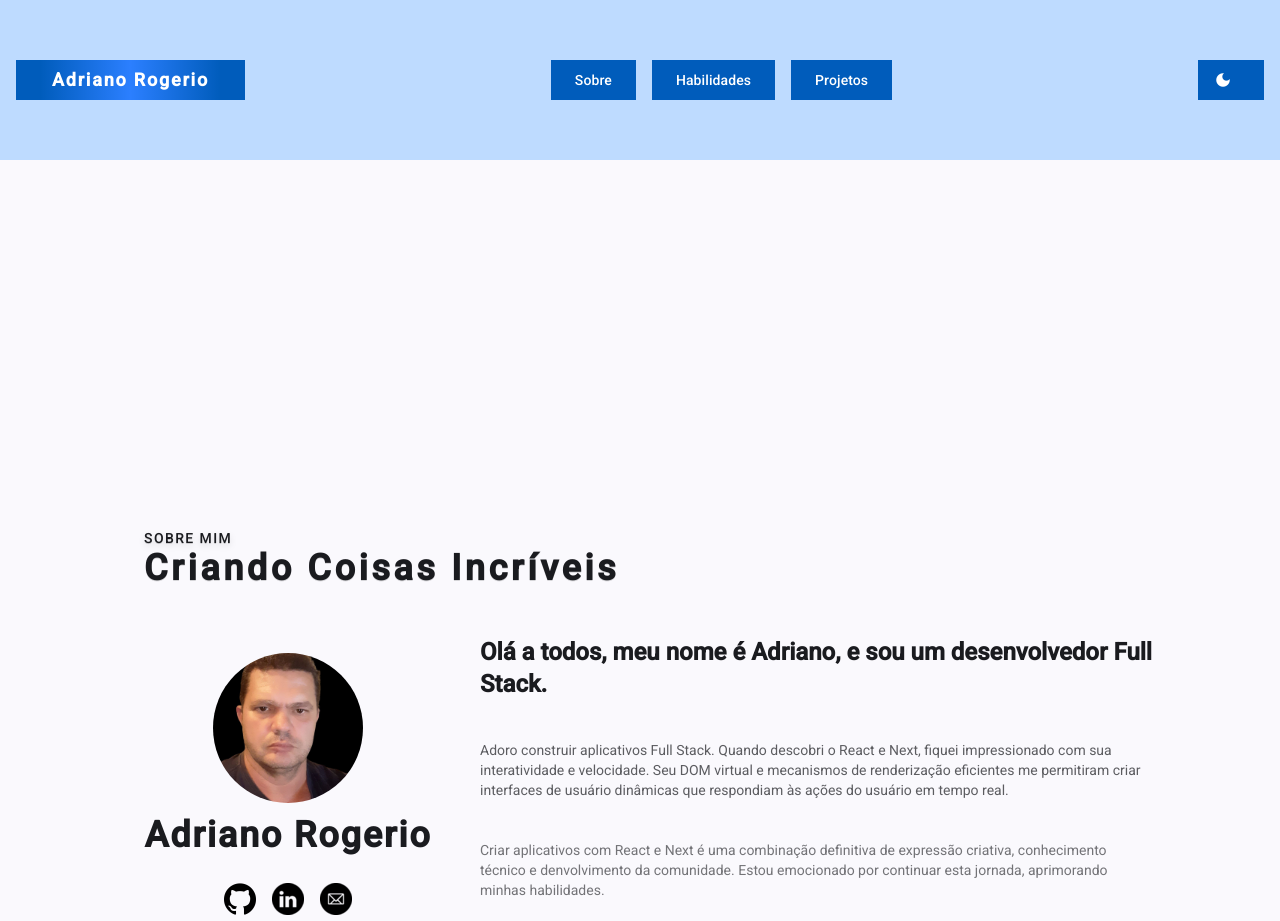
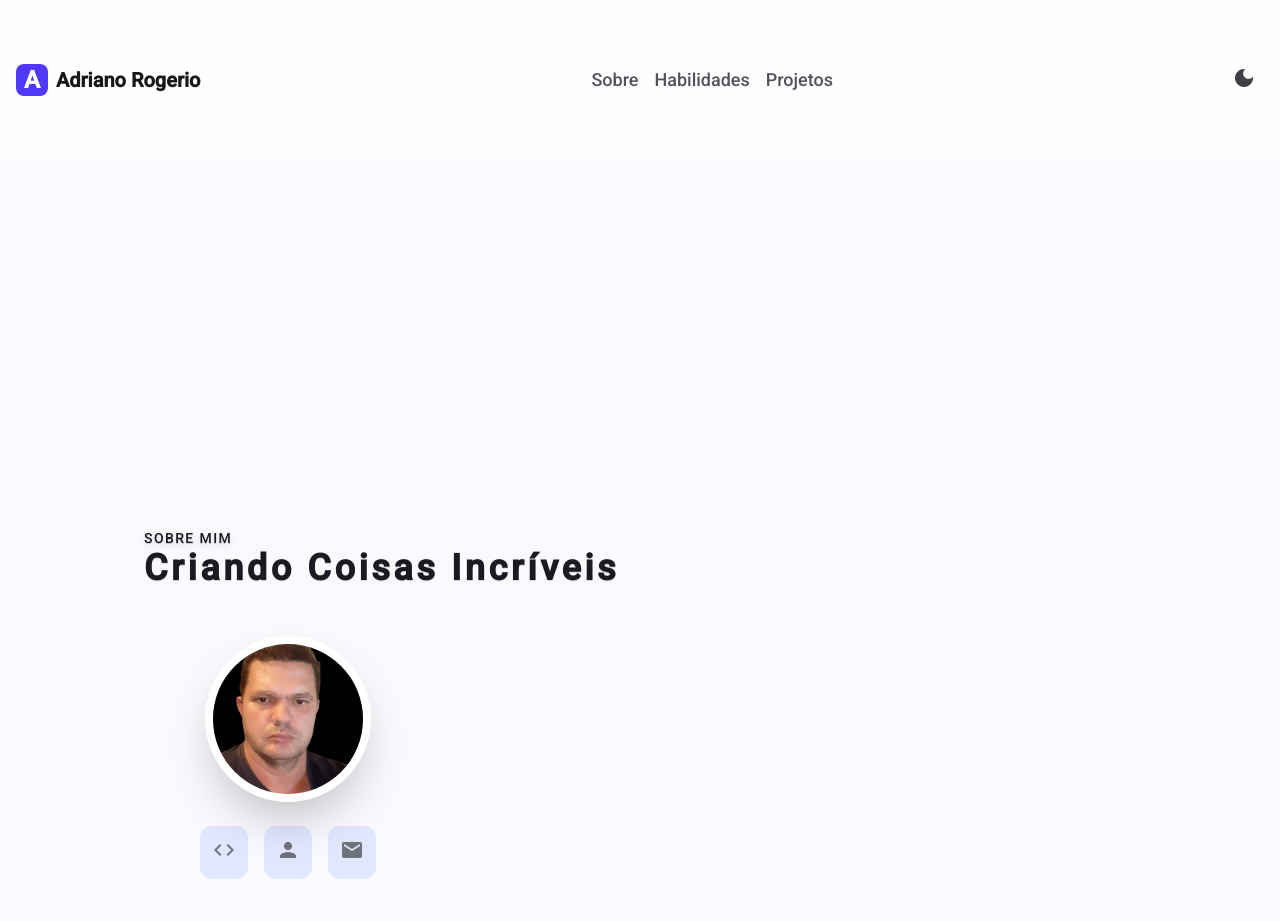
Before and after one commit to GITGARDS/app-portifolio, an Angular app: page / in a window 1280 px wide. Shown: the top 921 px of the page. Built offline with nearby package versions, Linux system fonts and the light colour scheme.

Commit message:
feat: melhorias

```diff
--- a/src/app/components/header/header-logo/header-logo.html
+++ b/src/app/components/header/header-logo/header-logo.html
@@ -1,11 +1,14 @@
 <div
   class="h-full rounded-lg flex items-center justify-center lg:justify-start text-2xl select-none cursor-pointer"
 >
-  <a matButton="filled" href="#sobre">
-    <p
-      class="h-10 flex items-center text-lg font-bold text-white px-3 bg-linear-to-r via-blue-500 tracking-widest"
-    >
-      Adriano Rogerio
-    </p>
+  <a href="#sobre">
+    <div class="flex items-center gap-2">
+      <div
+        class="w-8 h-8 bg-indigo-600 rounded-lg flex items-center justify-center text-white font-bold"
+      >
+        A
+      </div>
+      <span class="text-xl font-bold text-zinc-900 dark:text-white hidden sm:block">Adriano Rogerio</span>
+    </div>
   </a>
 </div>
--- a/src/app/components/header/header-nav/header-nav.html
+++ b/src/app/components/header/header-nav/header-nav.html
@@ -1,7 +1,11 @@
 <ul class="h-full flex items-center justify-center lg:justify-start gap-4">
   @for (item of items; track $index) {
     <li>
-      <a matButton="filled" [href]="item.link">{{ item.label }}</a>
+      <a
+        [href]="item.link"
+        class="text-lg font-medium text-zinc-600 dark:text-zinc-400 hover:text-indigo-600 dark:hover:text-indigo-400 transition-colors"
+        >{{ item.label }}</a
+      >
     </li>
   }
 </ul>
--- a/src/app/components/header/header-theme/header-theme.html
+++ b/src/app/components/header/header-theme/header-theme.html
@@ -1,7 +1,8 @@
 <div class="h-full flex items-center justify-center lg:justify-start gap-4">
-  <button matButton="filled" (click)="toggleTheme()">
-
+  <button
+    (click)="toggleTheme()"
+    class="p-2 text-zinc-700 dark:text-zinc-300 hover:bg-zinc-100 dark:hover:bg-zinc-800 rounded-full transition-colors"
+  >
     <mat-icon>{{ icone() }}</mat-icon>
-
   </button>
 </div>
--- a/src/app/components/header/header.html
+++ b/src/app/components/header/header.html
@@ -1,4 +1,4 @@
-<header class="w-full h-[20%] fixed top-0 flex-wrap sm:flex items-center justify-between bg-blue-200 p-4 z-50">
+<header class="w-full h-[20%] fixed top-0 flex-wrap sm:flex items-center justify-between bg-white/80 dark:bg-zinc-900/80  p-4 z-50">
   <section class="h-12">
     <app-header-logo></app-header-logo>
   </section>
--- a/src/app/pages/sobre/sobre.html
+++ b/src/app/pages/sobre/sobre.html
@@ -2,44 +2,40 @@
   <app-title-pagina titulo="Sobre mim" descricao="Criando coisas incríveis" />
   <div class="items-center spacey-2 xl:grid xl:grid-cols-3 xl:gap-x-8 xl:space-y-0">
     <div class="flex flex-col items-center pt-8">
+      <div
+        class="aspect-square rounded-full overflow-hidden bg-zinc-100 dark:bg-zinc-800 border-8 border-white dark:border-zinc-900 shadow-2xl relative z-10"
+      >
         <img
-        src="avatar.jpg"
-        alt="eu mesmo"
+          [src]="about().avatar"
+          [alt]="about().name"
           width="150"
-        class="rounded-full object-cover object-top"
+          class="object-cover object-top"
           priority
         />
-      <h3 class="pt-4 pb-2 text-4xl font-bold leading-8 tracking-wider">Adriano Rogerio</h3>
+      </div>
 
       <div class="flex gap-4 pt-6">
-        <a href="https://github.com/GITGARDS" target="_blank">
-          <img src="github32.png" alt="github" class="hover:scale-110 transition duration-300" />
+        @for (social of about().socials; track social.name) {
+          <a
+            [href]="social.url"
+            target="_blank"
+            class="p-3 text-zinc-500 hover:text-indigo-600 dark:text-zinc-400 dark:hover:text-indigo-400 transition-colors bg-indigo-100 dark:bg-zinc-800 rounded-xl"
+          >
+            <mat-icon>{{ social.icon }}</mat-icon>
           </a>
-        <a href="https://linkedin.com/in/adriano-rogerio-de-souza-95138a214/" target="_blank">
-          <img src="linkedin32.png" alt="github" class="hover:scale-110 transition duration-300" />
-        </a>
-        <a href="mailto:adrianorogeriodesouza4353@gmail.com" target="_blank">
-          <img src="email32.png" alt="github" class="hover:scale-110 transition duration-300" />
-        </a>
+        }
       </div>
-    </div>
+
       <div
         class="flex flex-col gap-10 prose max-w-none prose-lg pt-8 pb-8 dark:prose-invert xl:col-span-2"
       >
-      <p class="text-2xl font-bold">
-        Olá a todos, meu nome é Adriano, e sou um desenvolvedor Full Stack.
-      </p>
-      <p class="text-1xl opacity-70">
-        Adoro construir aplicativos Full Stack. Quando descobri o React e Next, fiquei impressionado
-        com sua interatividade e velocidade. Seu DOM virtual e mecanismos de renderização eficientes
-        me permitiram criar interfaces de usuário dinâmicas que respondiam às ações do usuário em
-        tempo real.
-      </p>
-      <p class="text-1xl opacity-60">
-        Criar aplicativos com React e Next é uma combinação definitiva de expressão criativa,
-        conhecimento técnico e denvolvimento da comunidade. Estou emocionado por continuar esta
-        jornada, aprimorando minhas habilidades.
+        <h1 class="text-5xl sm:text-7xl font-bold text-zinc-900 dark:text-white leading-tight mb-6">
+          Olá, eu sou <span class="text-indigo-600">{{ about().name }}</span>
+        </h1>
+        <p class="text-xl text-zinc-600 dark:text-zinc-400 mb-8 max-w-xl leading-relaxed">
+          {{ about().bio }}
         </p>
       </div>
     </div>
   </div>
+</div>
--- a/src/app/pages/sobre/sobre.ts
+++ b/src/app/pages/sobre/sobre.ts
@@ -1,10 +1,26 @@
-import { Component } from "@angular/core";
+import { Component, signal } from "@angular/core";
+import { MatIcon } from "@angular/material/icon";
 import { TitlePagina } from "../../components/title-pagina/title-pagina";
 
 @Component({
   selector: 'app-sobre',
-  imports: [TitlePagina],
+  imports: [TitlePagina, MatIcon],
   templateUrl: './sobre.html',
   styleUrl: './sobre.css',
 })
-export class Sobre {}
+export class Sobre {
+  about = signal({
+    name: 'Adriano Rogério',
+    role: 'Full Stack Developer',
+    avatar: 'avatar.jpg',
+    bio: 'Apaixonado por criar experiências digitais excepcionais. Especialista em Angular, Node.js e design focado no usuário. Com mais de 5 anos de experiência transformando ideias em código sólido e escalável.',
+    email: 'adrianorogeriodesouza4353@gmail.com',
+    location: 'Brasil',
+    socials: [
+      { name: 'GitHub', url: 'https://github.com/GITGARDS', icon: 'code' },
+      { name: 'LinkedIn', url: 'https://linkedin.com/in/adriano-rogerio-de-souza-95138a214/', icon: 'person' },
+      { name: 'Email', url: 'mailto:adrianorogeriodesouza4353@gmail.com', icon: 'email' },
+    ]
+  });
+
+}
```
Lines whose indentation alone changed are shown as unchanged.
